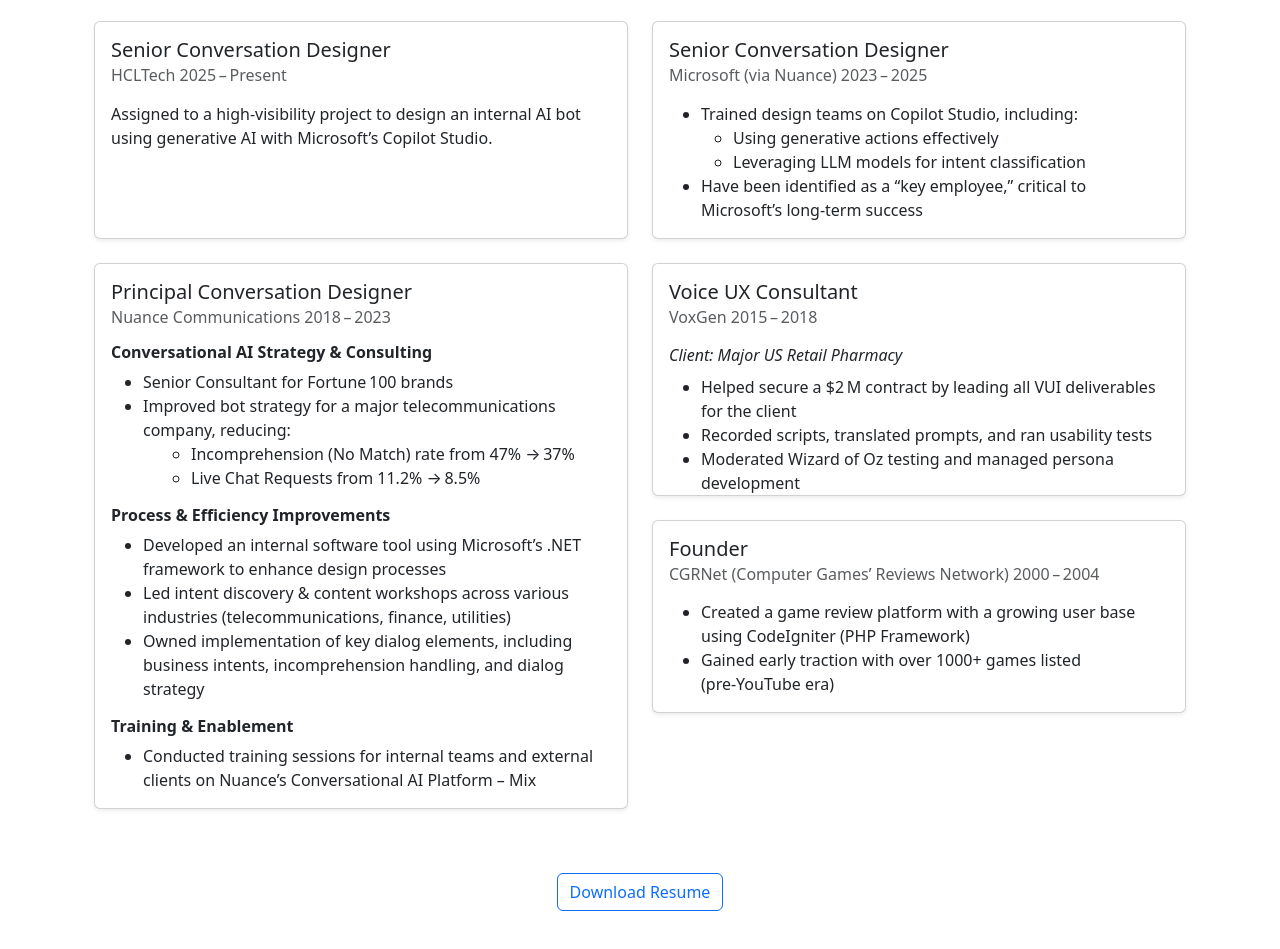
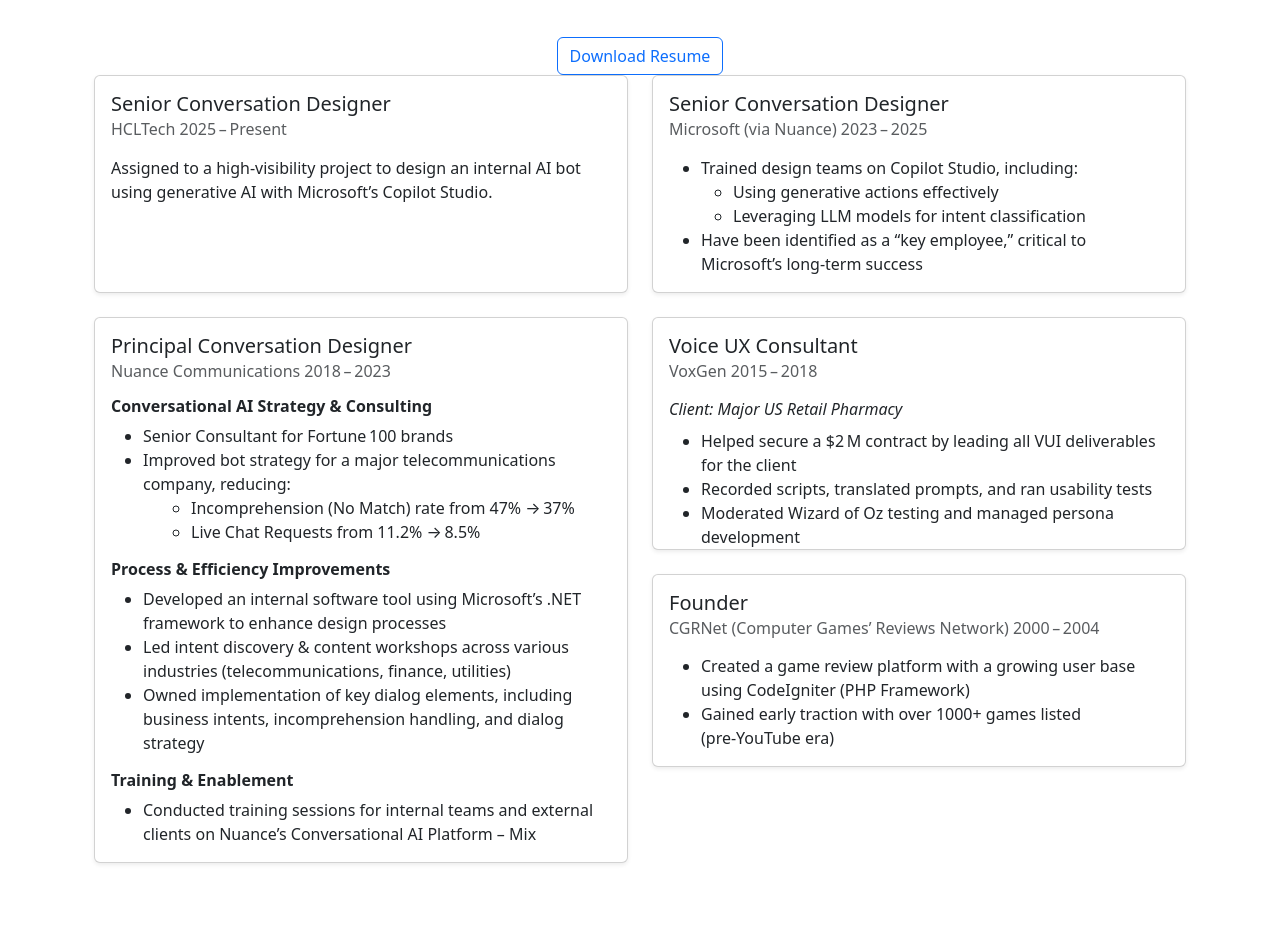
Before and after one commit to theuxfactor/arungeorge.me, a Next.js app: page /resume in a window 1280 px wide. Shown: the part 89-1038 px from the top of the page. Built offline with nearby package versions, Linux system fonts and the light colour scheme.

Commit message:
Update page.js
moved the download resume button to the top.

```diff
--- a/src/app/resume/page.js
+++ b/src/app/resume/page.js
@@ -2,6 +2,17 @@ export default function Resume() {
   return (
     <section className="container my-5">
       <h2 className="mb-4">Experience</h2>
+
+          {/* Download Resume Button */}
+      <div className="text-center mt-4">
+        <a
+          href="https://iz6nfzsevxdwxfxk.public.blob.vercel-storage.com/AI%20Conversation%20Design%20-%20ArunG_v3-94QejKHvetfWmnzDcuEXmxplx8k9dv.pdf"
+          className="btn btn-outline-primary mt-3"
+          download
+        >
+          Download Resume
+        </a>
+      </div>
 
       <div className="row">
         {/* HCLTech */}
@@ -112,17 +123,6 @@ export default function Resume() {
           </div>
         </div>
       </div>
-
-      {/* Download Resume Button */}
-      <div className="text-center mt-4">
-        <a
-          href="https://iz6nfzsevxdwxfxk.public.blob.vercel-storage.com/AI%20Conversation%20Design%20-%20ArunG_v3-94QejKHvetfWmnzDcuEXmxplx8k9dv.pdf"
-          className="btn btn-outline-primary mt-3"
-          download
-        >
-          Download Resume
-        </a>
-      </div>
     </section>
   );
 }
```
